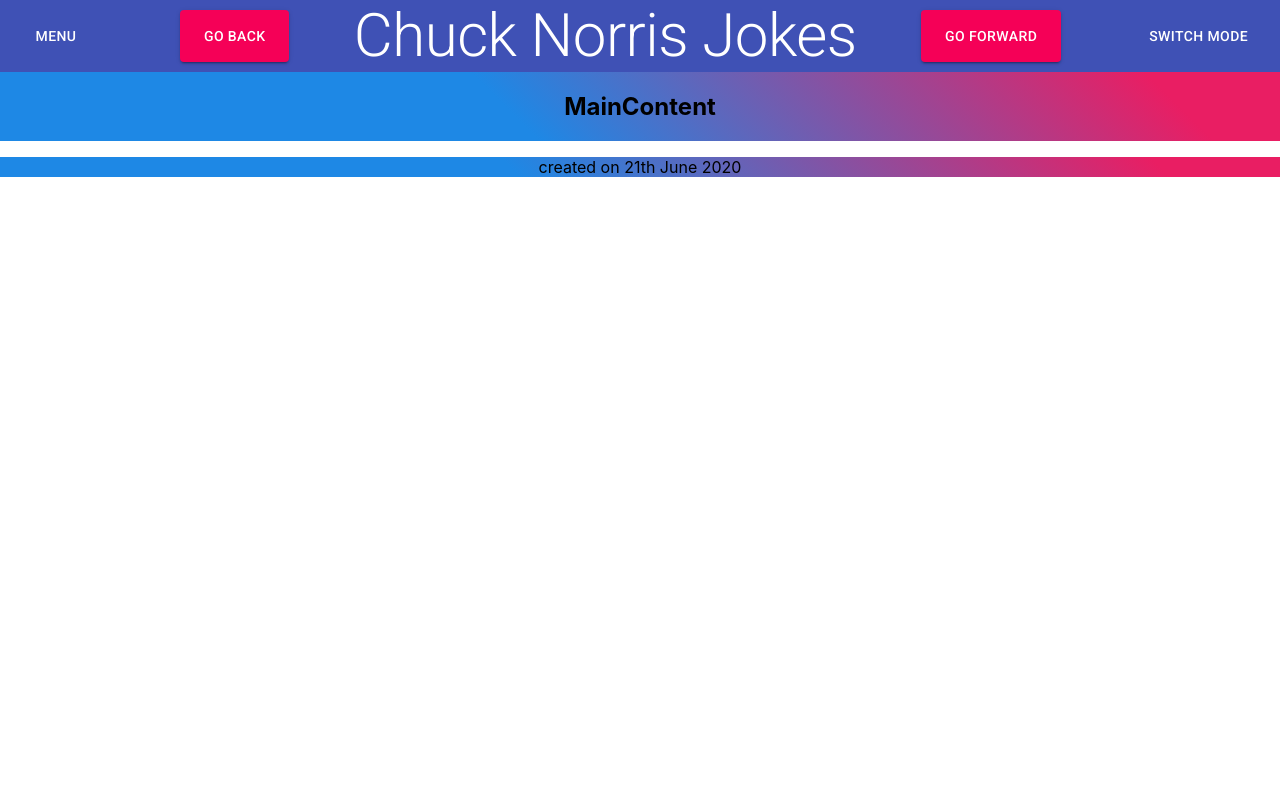
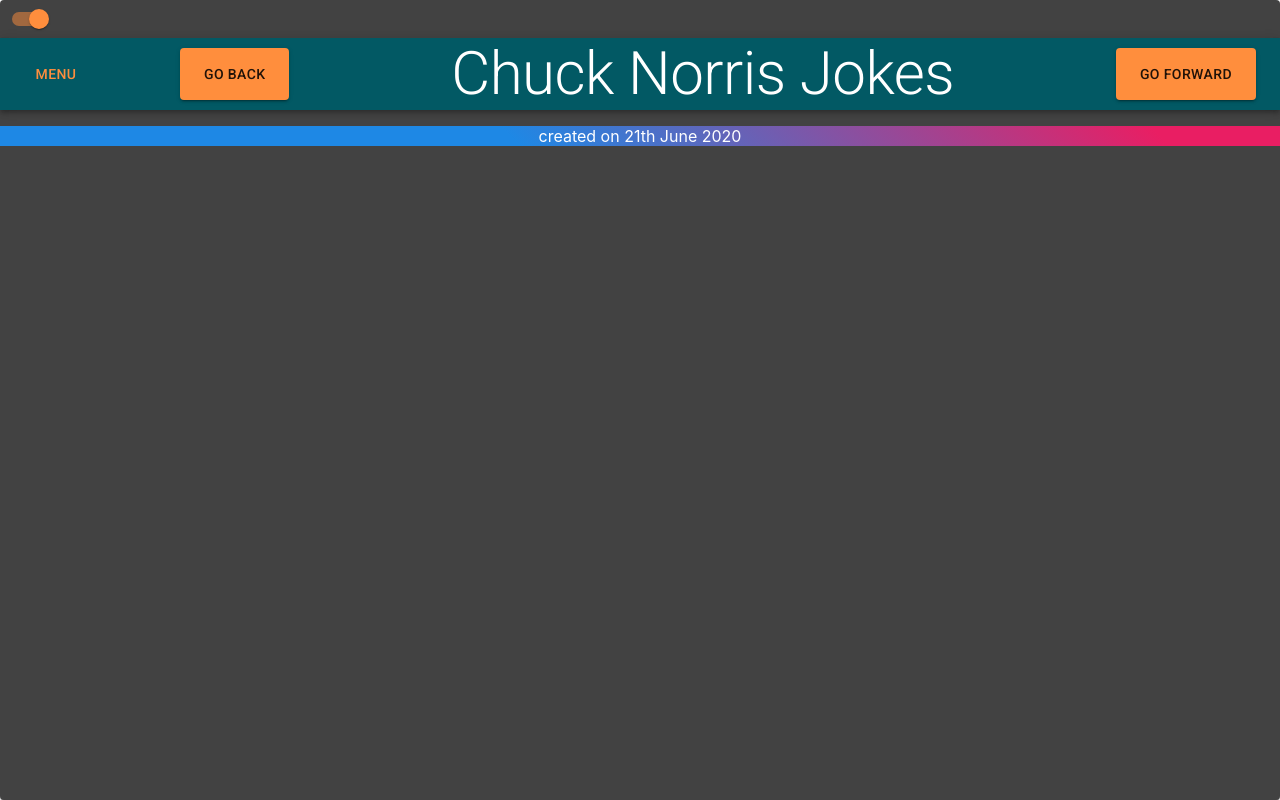
Before and after one commit to ThanhDuong2503/ChuckNorris, a React (Create React App) app: page /random in a window 1280 px wide. Built offline with nearby package versions, Linux system fonts and the light colour scheme; no server answers.

Commit message:
Add dark mode

```diff
--- a/src/App.js
+++ b/src/App.js
@@ -3,14 +3,40 @@
 import Header from "./Header";
 import Main from "./Main";
 import Footer from "./Footer";
+import { createMuiTheme , ThemeProvider} from '@material-ui/core/styles';
+import Paper from '@material-ui/core/Paper';
+import Switch from '@material-ui/core/Switch';
+
 
 function App() {
+
+    const [darkMode, setDarkMode] = React.useState(true);
+    const theme = createMuiTheme({
+        palette: {
+            type: darkMode ? 'dark' : 'light',
+            primary: {
+                light: '#478B97',
+                main: '#025964',
+                dark: '#d3ecee',
+            },
+            secondary: {
+                light: '#F38765',
+                main: '#FF8E3D',
+                dark: '#79EFA1',
+            }
+        }});
+
   return (
-    <div className="App">
-      <Header></Header>
-      <Main></Main>
-      <Footer></Footer>
-    </div>
+      <ThemeProvider theme={theme}>
+          <Paper style={{height: "100vh"}}>
+            <div className="App">
+                <Switch checked={darkMode} onChange={() => setDarkMode(!darkMode)}></Switch>
+                 <Header></Header>
+                  <Main></Main>
+                  <Footer></Footer>
+             </div>
+          </Paper>
+      </ThemeProvider>
   );
 }
 
--- a/src/Card/ChuckCard.js
+++ b/src/Card/ChuckCard.js
@@ -26,13 +26,10 @@
                     title="ChuckNorris"
                 />
                 <CardContent>
-                    <Typography gutterBottom variant="h5" component="h2">
-                        Joke Content
-                    </Typography>
-                    <Typography variant="body2" color="textPrimary" component="h3">
+                    <Typography gutterBottom variant="h5" color="inherit" component="h3">
                         {props.jokeProps.categories}
                     </Typography>
-                    <Typography variant="body2" color="Primary" component="p">
+                    <Typography variant="body1" color="secondary" component="p">
                         {props.jokeProps.value}
                     </Typography>
                 </CardContent>
--- a/src/Header.js
+++ b/src/Header.js
@@ -31,6 +31,8 @@
     },
 }));
 
+
+
 export default function Header() {
 
     const classes = useStyles();
@@ -58,7 +60,7 @@
             <AppBar color="primary" position="static">
                 <Toolbar>
                     <IconButton edge="start" className={classes.menuButton} color="inherit" aria-label="menu">
-                        <Button color="inherit" aria-controls="simple-menu" aria-haspopup="true" onClick={handleClick}>
+                        <Button color="secondary" aria-controls="simple-menu" aria-haspopup="true" onClick={handleClick}>
                             Menu
                         </Button>
                             <Menu
@@ -88,8 +90,6 @@
 
                     <Button className={classes.button} variant="contained" color="secondary" onClick={goForwardHandle}> go forward </Button>
 
-                    <Button className={classes.switchButton} color="inherit">Switch Mode</Button>
-
                 </Toolbar>
             </AppBar>
         </div>
--- a/src/Main.js
+++ b/src/Main.js
@@ -7,7 +7,7 @@
 
 const useStyles = makeStyles({
         root: {
-                background: 'linear-gradient(45deg, #1e88e5 40%, #e91e63 90%)',
+                background: 'linear-gradient(45deg, #1e88e5 30%, #e91e63 80%)',
                 color: props => props.color,
         },
 });
@@ -18,7 +18,6 @@
 
 return(
     <div className={classes.root}>
-        <h2>MainContent</h2>
             <Switch>
                     <Route path="/" exact>
                             <h2>Welcome to Chuck Norris's best jokes</h2>
--- a/src/index.js
+++ b/src/index.js
@@ -8,7 +8,7 @@
 ReactDOM.render(
   <React.StrictMode>
       <Router>
-        <App />
+          <App />
       </Router>
   </React.StrictMode>,
   document.getElementById('root')
```
